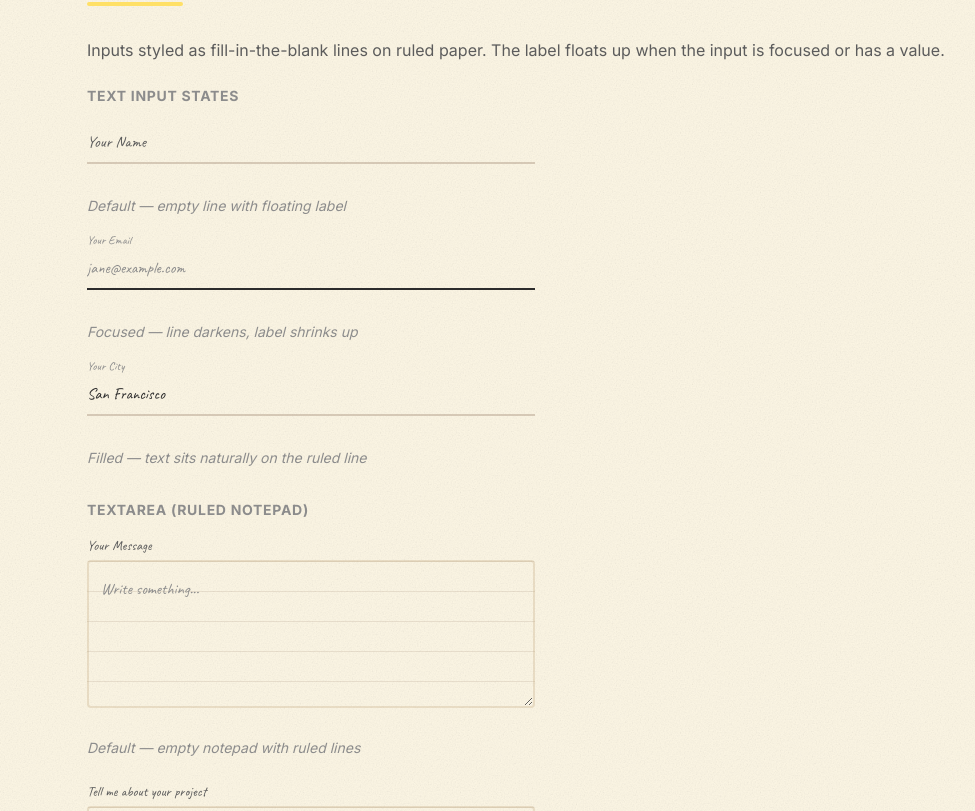
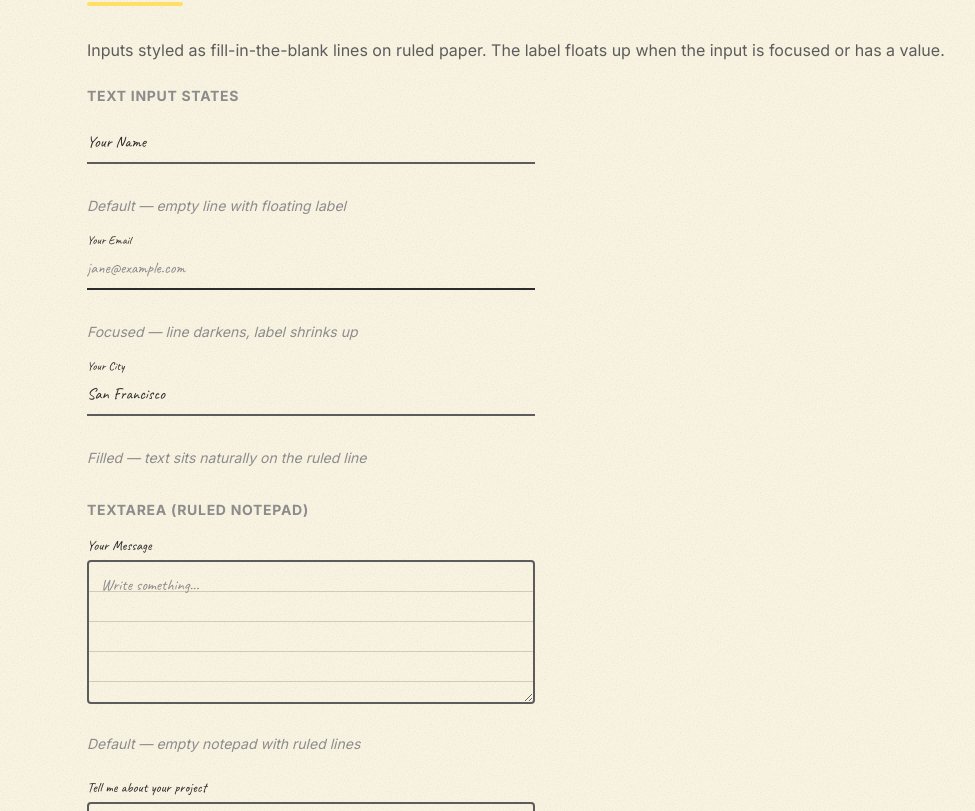
Before and after one commit to muhammad-moiz-ansari/paper-portfolio-website, a Next.js app: page /style-guide in a window 1280 px wide. Shown: the part 7142-7953 px from the top of the page, without its empty margins (9-984 px from the left). Built offline with nearby package versions, Linux system fonts and the light colour scheme.

Commit message:
fix: contact form visibility on kraft, transparent icons, and dark mode scrollbar, fix line gaps in message area

```diff
--- a/src/app/globals.css
+++ b/src/app/globals.css
@@ -237,6 +237,19 @@ body {
     );
 }
 
+/* Dark mode scrollbar - must come after light mode rules */
+[data-theme="chalkboard"] ::-webkit-scrollbar-thumb {
+  background:
+    repeating-linear-gradient(
+      45deg,
+      rgba(240, 237, 229, 0.3),
+      rgba(240, 237, 229, 0.3) 3px,
+      rgba(240, 237, 229, 0.15) 3px,
+      rgba(240, 237, 229, 0.15) 6px
+    );
+  border-color: var(--color-chalk-bg-dark);
+}
+
 [data-theme="chalkboard"] ::-webkit-scrollbar-thumb:hover {
   background:
     repeating-linear-gradient(
@@ -245,18 +258,6 @@ body {
       rgba(240, 237, 229, 0.45) 3px,
       rgba(240, 237, 229, 0.25) 3px,
       rgba(240, 237, 229, 0.25) 6px
-    );
-  border-color: var(--color-chalk-bg-dark);
-}
-
-[data-theme="chalkboard"] ::-webkit-scrollbar-thumb {
-  background:
-    repeating-linear-gradient(
-      45deg,
-      rgba(240, 237, 229, 0.3),
-      rgba(240, 237, 229, 0.3) 3px,
-      rgba(240, 237, 229, 0.15) 3px,
-      rgba(240, 237, 229, 0.15) 6px
     );
   border-color: var(--color-chalk-bg-dark);
 }
--- a/src/components/paper-input.tsx
+++ b/src/components/paper-input.tsx
@@ -43,7 +43,7 @@ export function PaperInput({
   const showFocus = forceState === "focused" || (isFocused && !forceState);
   const lineColor = showFocus
     ? (isChalkboard ? "var(--color-chalk-white)" : "var(--color-ink)")
-    : (isChalkboard ? "var(--color-chalk-line)" : "rgba(180, 160, 140, 0.5)");
+    : (isChalkboard ? "var(--color-chalk-line)" : "var(--color-ink-light)");
 
   return (
     <div className={`relative ${className}`}>
@@ -53,9 +53,10 @@ export function PaperInput({
           absolute left-0 transition-all duration-200 font-[family-name:var(--font-hand)]
           pointer-events-none
           ${showFocus || hasValue
-            ? "text-xs -top-4 text-[var(--text-faint)]"
-            : "text-base top-2 text-[var(--text-secondary)]"
+            ? "text-xs -top-4"
+            : "text-base top-2"
           }
+          ${isChalkboard ? "text-[var(--text-secondary)]" : "text-[var(--color-ink)]"}
         `}
       >
         {label}
@@ -111,12 +112,14 @@ export function PaperTextarea({
   const showFocus = forceState === "focused" || (isFocused && !forceState);
 
   /* Ruled lines behind the textarea */
-  const lineColorCss = isChalkboard ? "rgba(240,237,229,0.12)" : "rgba(180,160,140,0.25)";
+  const lineColorCss = isChalkboard ? "rgba(240,237,229,0.12)" : "rgba(97, 87, 76, 0.25)";
   const ruledBg = `repeating-linear-gradient(transparent, transparent 29px, ${lineColorCss} 29px, ${lineColorCss} 30px)`;
 
   return (
     <div className={`relative ${className}`}>
-      <label className="block text-sm font-[family-name:var(--font-hand)] text-[var(--text-secondary)] mb-1">
+      <label className={`block text-sm font-[family-name:var(--font-hand)] mb-1 ${
+        isChalkboard ? "text-[var(--text-secondary)]" : "text-[var(--color-ink)]"
+      }`}>
         {label}
       </label>
       <textarea
@@ -127,14 +130,14 @@ export function PaperTextarea({
         onFocus={() => !forceState && setIsFocused(true)}
         onBlur={() => !forceState && setIsFocused(false)}
         className={`
-          w-full bg-transparent p-3 rounded-sm
+          w-full bg-transparent px-3 pb-3 pt-2 rounded-sm
           text-base font-[family-name:var(--font-hand)] leading-[30px]
           text-[var(--text)] placeholder:text-[var(--text-faint)]
           outline-none resize-y transition-all duration-200
           border-2
           ${showFocus
             ? (isChalkboard ? "border-[var(--color-chalk-white)]" : "border-[var(--color-ink)]")
-            : (isChalkboard ? "border-[var(--color-chalk-line)]" : "border-[var(--border-light)]")
+            : (isChalkboard ? "border-[var(--color-chalk-line)]" : "border-[var(--color-ink-light)]")
           }
         `}
         style={{ backgroundImage: ruledBg, backgroundSize: "100% 30px" }}
--- a/src/components/sections/Contact.tsx
+++ b/src/components/sections/Contact.tsx
@@ -95,13 +95,13 @@ export function Contact() {
                 rel="noopener noreferrer"
                 className="flex items-center gap-3 group transition-colors"
               >
-                {/* Issue 3 fix: use transparent bg in light mode (was bg-[var(--color-paper)]
-                    which created a visible white halo on the kraft background) */}
+                {/* Issue 3 fix: use transparent bg in both light and dark modes
+                    to avoid visible background boxes on the kraft background */}
                 <span
-                  className={`shrink-0 p-2 rounded-sm border ${
+                  className={`shrink-0 p-2 rounded-sm border bg-transparent ${
                     isChalkboard
-                      ? "border-[var(--color-chalk-line)] bg-[var(--color-chalk-bg-dark)]"
-                      : "border-[var(--border-light)] bg-transparent"
+                      ? "border-[var(--color-chalk-line)]"
+                      : "border-[var(--border-light)]"
                   }`}
                 >
                   <Icon size={24} />
```
